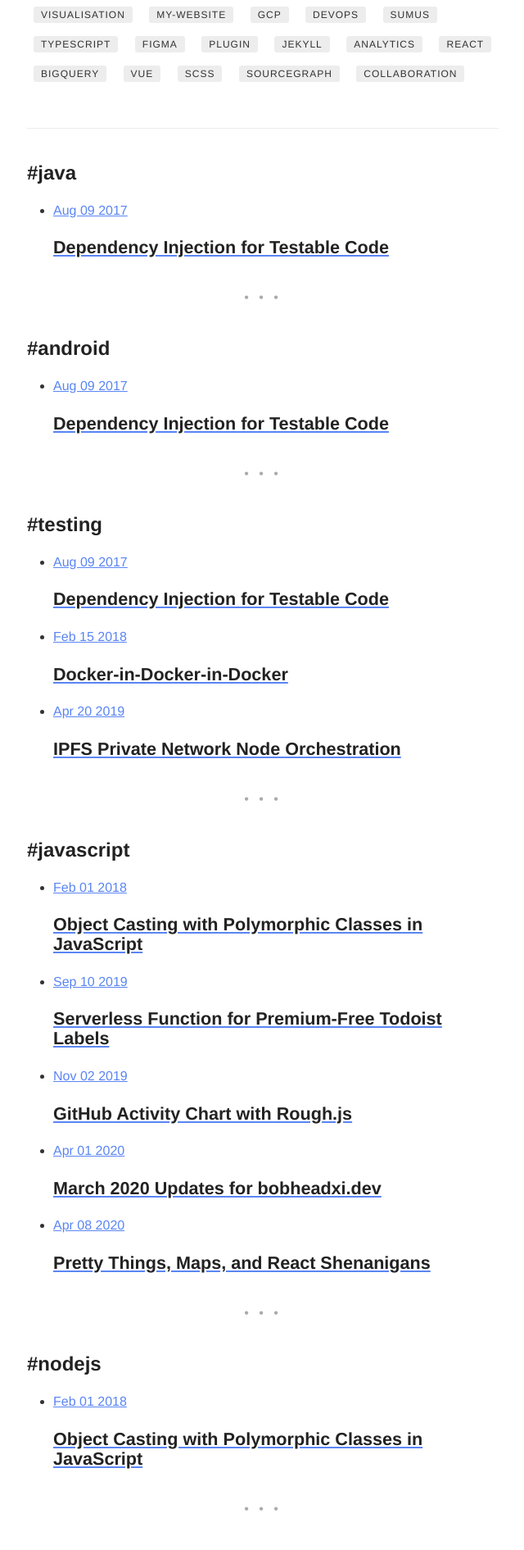
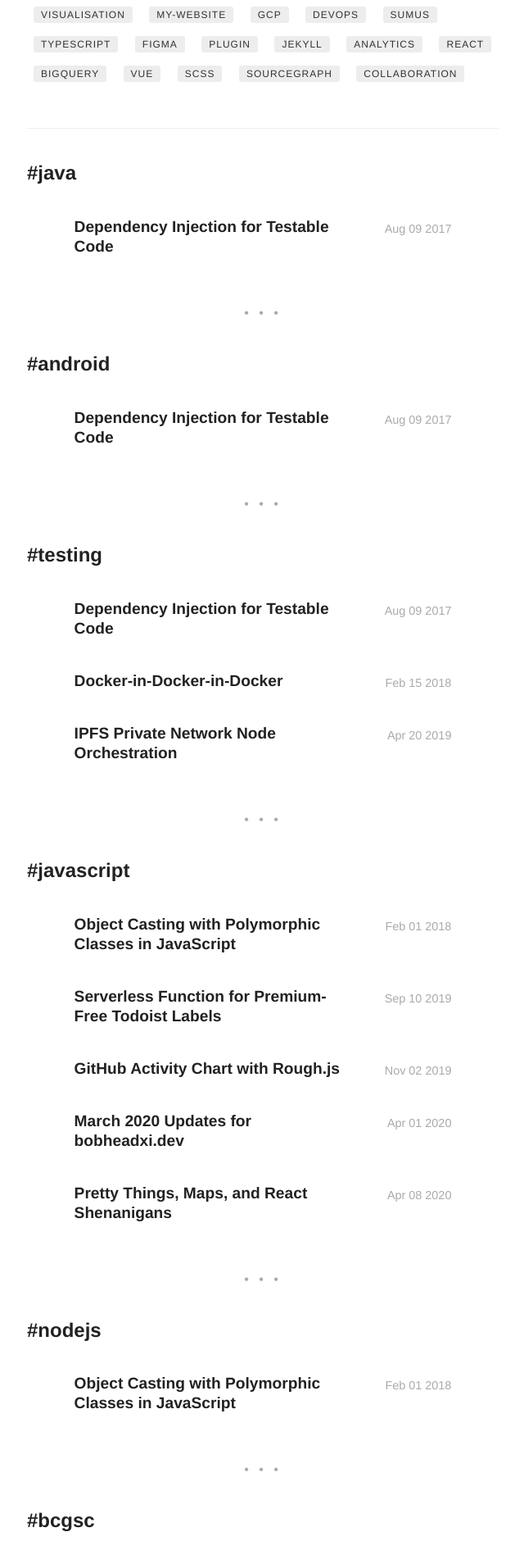
Before and after one commit to bobheadxi/bobheadxi.github.io, a Jekyll site: the page built from tags.html, in a window 1280 px wide. Shown: the part 776-2667 px from the top of the page at 82% size, without its empty margins (319-959 px from the left). Built offline with Jekyll 4.4.1, drawn with Linux system fonts in a browser that asks for light colours; nearby versions of some CDN libraries; a style sheet for code colours, icons or effects is not loaded.

Commit message:
fix tags page css

```diff
--- a/tags.html
+++ b/tags.html
@@ -26,7 +26,7 @@ title: Tags
     {% for tag in site.tags  %}
     <h2 class="title" id="{{ tag[0] | slugify }}">#{{ tag[0] }}</h2>
 
-    <ul class="list">
+    <ul class="post-list">
         {% assign pages_list = tag[1] %}
         {% for post in pages_list reversed %}
             {% if post.title != null %}
```
